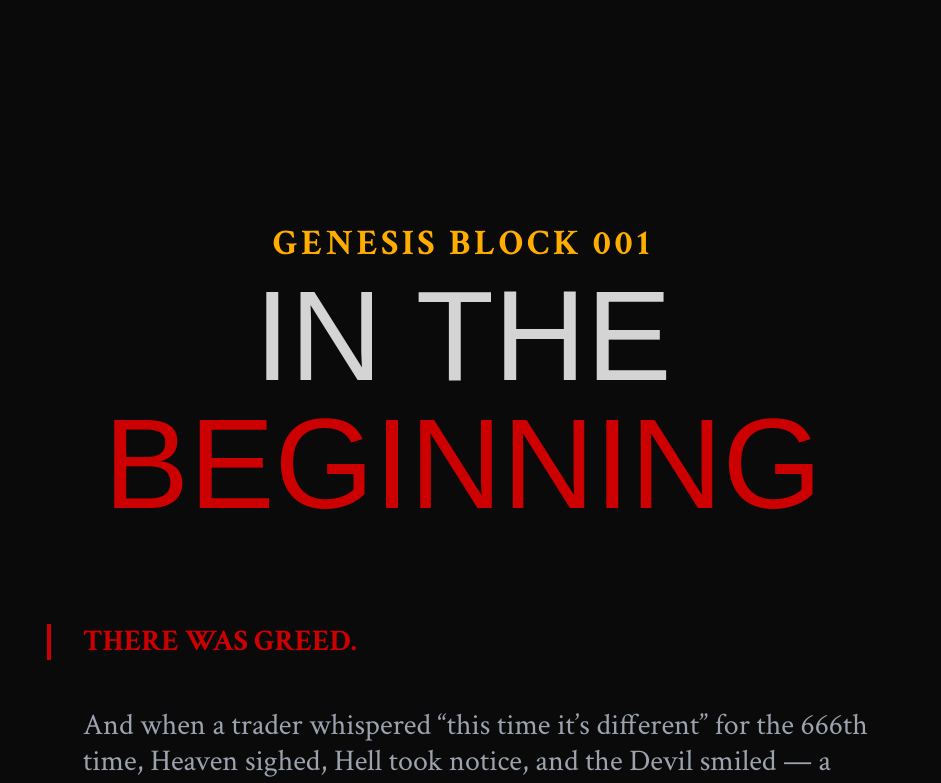
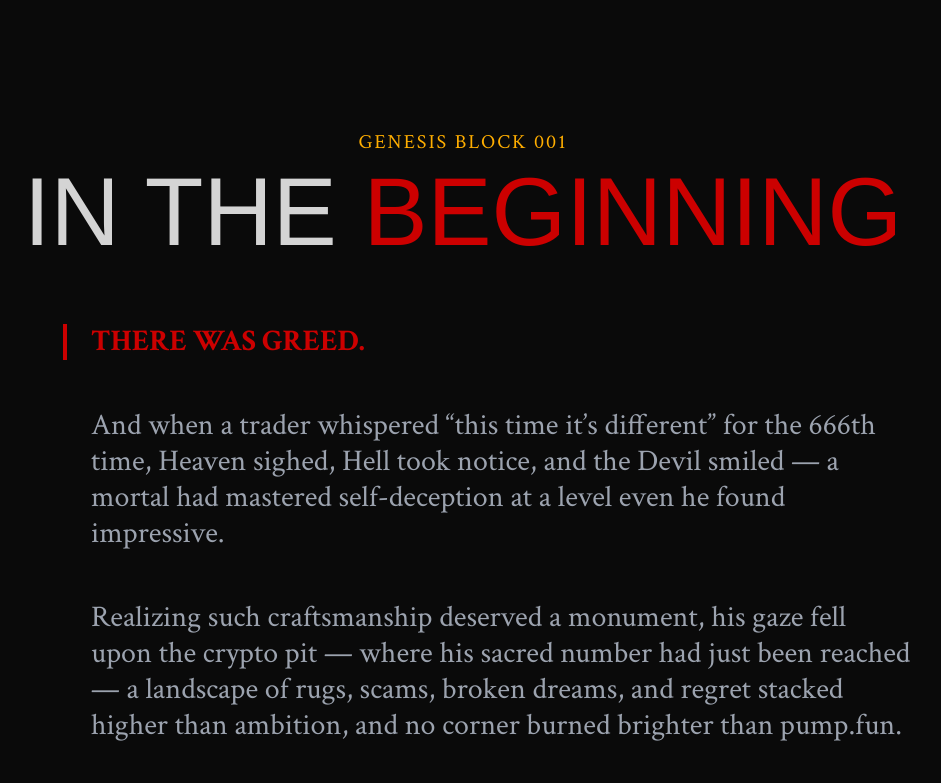
Before and after one commit to Pluviophile84/HELLCOIN, a Next.js app: page / in a window 1280 px wide. Shown: the part 800-1583 px from the top of the page, without its empty margins (177-1118 px from the left). Built offline with nearby package versions, Linux system fonts and the light colour scheme; a web font is replaced by a local one.

Commit message:
Update Genesis.tsx

```diff
--- a/components/sections/Genesis.tsx
+++ b/components/sections/Genesis.tsx
@@ -3,31 +3,68 @@ import { motion } from "framer-motion";
 
 export const Genesis = () => {
   const paragraphs = [
-    { text: "THERE WAS GREED.", highlight: true },
-    { text: "And when a trader whispered “this time it’s different” for the 666th time, Heaven sighed, Hell took notice, and the Devil smiled — a mortal had mastered self-deception at a level even he found impressive.", highlight: false },
-    { text: "Realizing such craftsmanship deserved a monument, his gaze fell upon the crypto pit — where his sacred number had just been reached — a landscape of rugs, scams, broken dreams, and regret stacked higher than ambition, and no corner burned brighter than pump.fun.", highlight: false },
-    { text: "A platform where neither pumps nor fun survive launch day. Perfect.", highlight: true },
-    { text: "From that glorious wreckage, he forged HELLCOIN ($666).", highlight: true },
-    { text: "It was already home.", highlight: false }
+    {
+      text: "THERE WAS GREED.",
+      highlight: true
+    },
+    {
+      text: "And when a trader whispered “this time it’s different” for the 666th time, Heaven sighed, Hell took notice, and the Devil smiled — a mortal had mastered self-deception at a level even he found impressive.",
+      highlight: false
+    },
+    {
+      text: "Realizing such craftsmanship deserved a monument, his gaze fell upon the crypto pit — where his sacred number had just been reached — a landscape of rugs, scams, broken dreams, and regret stacked higher than ambition, and no corner burned brighter than pump.fun.",
+      highlight: false
+    },
+    {
+      text: "A platform where neither pumps nor fun survive launch day. Perfect.",
+      highlight: true
+    },
+    {
+      text: "From that glorious wreckage, he forged HELLCOIN ($666).",
+      highlight: true
+    },
+    {
+      text: "It was already home.",
+      highlight: false
+    }
   ];
 
   return (
-    <section id="genesis" className="relative bg-hell-dark px-4 py-24 sm:py-32 md:py-40 lg:py-48 xl:py-56 2xl:py-64">
-      <div className="mx-auto w-full max-w-xl sm:max-w-2xl md:max-w-4xl lg:max-w-5xl xl:max-w-6xl 2xl:max-w-[1800px]">
+    <section id="genesis" className="py-32 px-4 bg-hell-dark relative">
+      <div className="max-w-5xl mx-auto">
 
-        <motion.div initial={{ opacity: 0, y: 20 }} whileInView={{ opacity: 1, y: 0 }} viewport={{ once: true }} className="flex flex-col items-center text-center gap-2 mb-16 sm:mb-20 md:mb-24 2xl:mb-32">
-          <span className="font-terminal text-[#ffae00] tracking-widest uppercase font-bold text-lg sm:text-xl md:text-2xl lg:text-3xl xl:text-4xl 2xl:text-5xl">
+        {/* --- HEADER --- */}
+        <motion.div
+          initial={{ opacity: 0, y: 20 }}
+          whileInView={{ opacity: 1, y: 0 }}
+          viewport={{ once: true }}
+          className="flex flex-col items-center text-center gap-2 mb-16"
+        >
+          {/* Clean, Elegant Sub-line (No slashes, Regular weight) */}
+          <span className="font-terminal text-[#ffae00] text-xl tracking-widest uppercase">
             GENESIS BLOCK 001
           </span>
-          <h2 className="font-gothic text-hell-white leading-none text-5xl sm:text-6xl md:text-7xl lg:text-8xl xl:text-9xl 2xl:text-[11rem]">
+
+          {/* Main Title */}
+          <h2 className="font-gothic text-6xl md:text-8xl text-hell-white leading-none">
             IN THE <span className="text-hell-red">BEGINNING</span>
           </h2>
         </motion.div>
 
-        <div className="mx-auto flex flex-col gap-y-8 sm:gap-y-10 md:gap-y-12 2xl:gap-y-16 pl-0 md:pl-8 max-w-4xl 2xl:max-w-6xl">
+        {/* --- CONTENT --- */}
+        <div className="space-y-12 pl-0 md:pl-12 max-w-4xl mx-auto">
           {paragraphs.map((para, i) => (
-            <motion.div key={i} initial={{ opacity: 0.2, x: -50 }} whileInView={{ opacity: 1, x: 0 }} viewport={{ once: true, margin: "-100px" }} transition={{ duration: 0.8, delay: i * 0.2 }}
-              className={`font-terminal leading-relaxed border-l-4 pl-6 sm:pl-8 2xl:pl-10 text-xl sm:text-2xl md:text-3xl 2xl:text-5xl ${para.highlight ? 'text-hell-red border-hell-red font-bold' : 'text-gray-400 border-hell-dark'}`}>
+            <motion.div
+              key={i}
+              initial={{ opacity: 0.2, x: -50 }}
+              whileInView={{ opacity: 1, x: 0 }}
+              viewport={{ once: true, margin: "-100px" }}
+              transition={{ duration: 0.8, delay: i * 0.2 }}
+              className={`
+                font-terminal text-xl md:text-3xl leading-relaxed border-l-4 pl-6
+                ${para.highlight ? 'text-hell-red border-hell-red font-bold' : 'text-gray-400 border-hell-dark'}
+              `}
+            >
               {para.text}
             </motion.div>
           ))}
```
